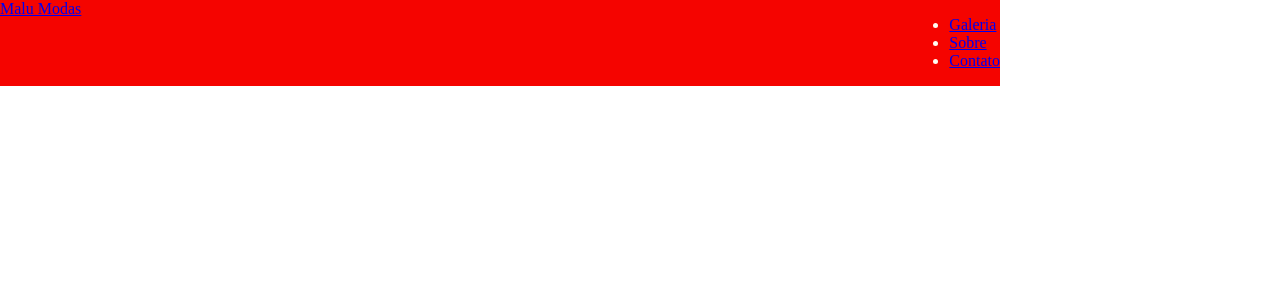
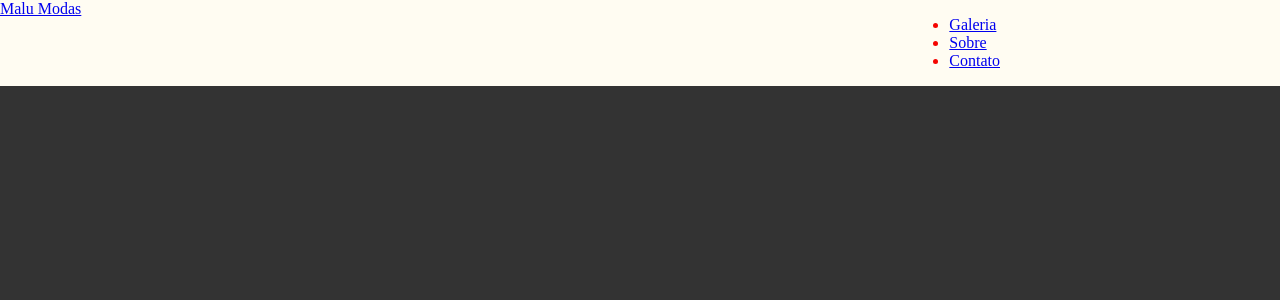
Before and after one commit to leordefreitas/malumodas, a React (Create React App) app: page / in a window 1280 px wide. Shown: the top 300 px of the page. Built offline with nearby package versions, Linux system fonts and the light colour scheme.

Commit message:
decidi nao mexer no html css por agora so no futuro

```diff
--- a/src/components/header/Header.css
+++ b/src/components/header/Header.css
@@ -1,6 +1,6 @@
 .header{
-  background-color: #F50400;
-  color: #FFFCF2;
+  background-color: #FFFCF2;
+  color: #F50400;
 }
 .logo-links-header{
   width: 1000px;
--- a/src/index.css
+++ b/src/index.css
@@ -1,6 +1,13 @@
 body{
   margin: 0;
+  /* temporario */
+  background-color: #333;
 }
-html{
+/*
+trabalhar nisso quando eu terminar o projeto ai entao vou
+mexer na responsividade, para que quando a tela
+diminuir ele se comporte da maneira adequada
+*/
+/* html{
   width: max-content; height: max-content;
-}
+} */
```
